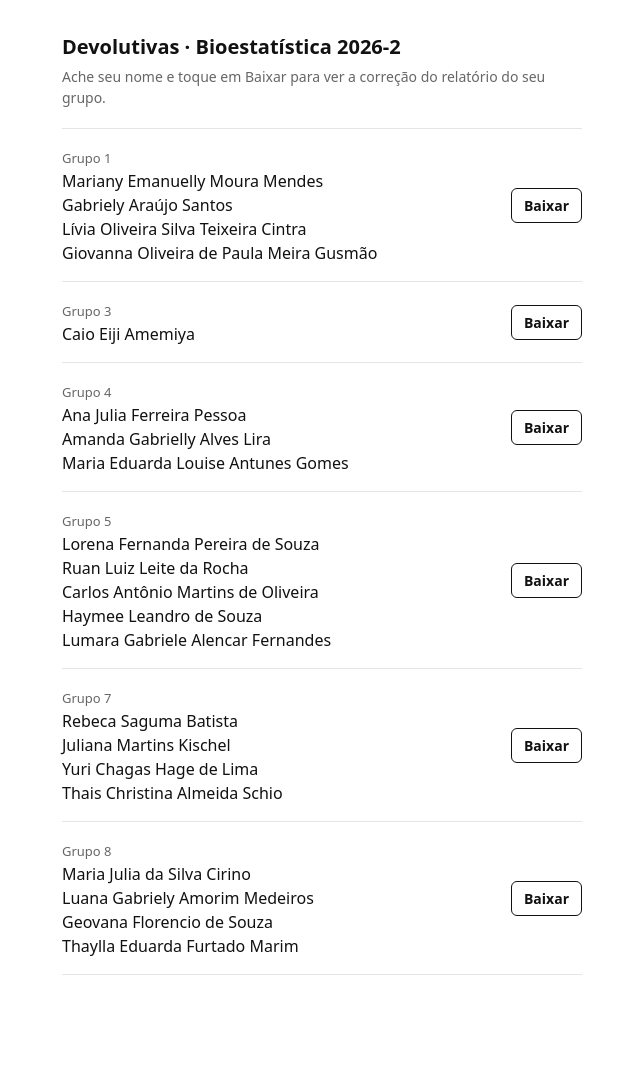
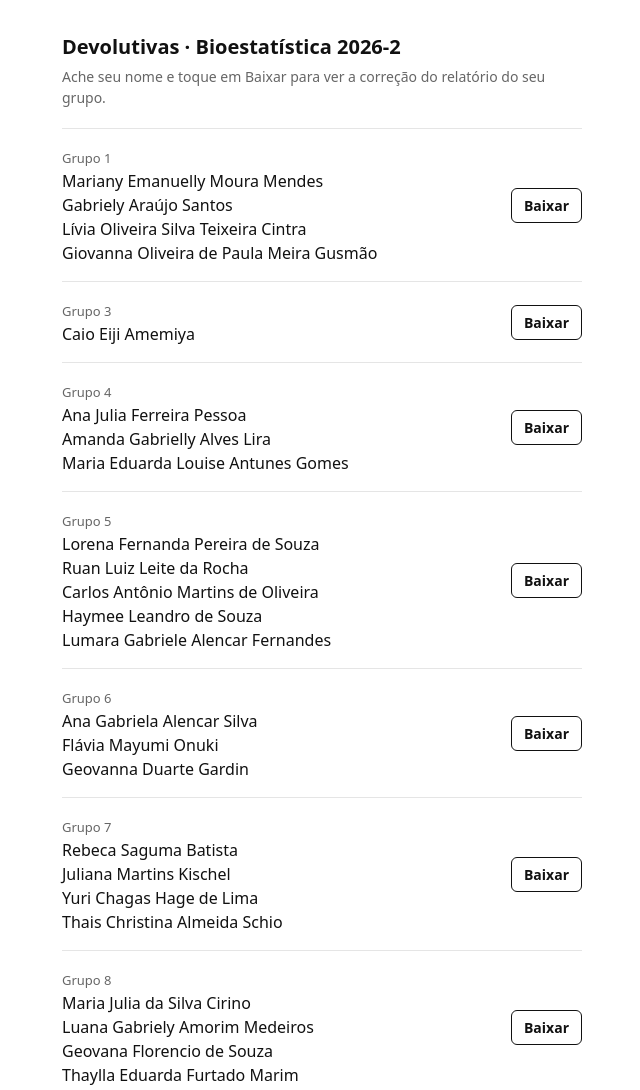
Before and after one commit to carlobenetti/bioestatistica-2026-2, a plain HTML site: page devolutivas/index.html in a window 1280 px wide. Shown: the top 1090 px of the page, without its empty margins (318-958 px from the left). Before the commit the page ends 1023 px from the top, so only its background shows below. Drawn offline with Linux system fonts and the light colour scheme.

Commit message:
Adiciona devolutiva do Grupo 6
Co-Authored-By: Claude Fable 5.1 <noreply@anthropic.com>

```diff
--- a/devolutivas/index.html
+++ b/devolutivas/index.html
@@ -62,6 +62,12 @@
       <span class="n">Haymee Leandro de Souza</span>
       <span class="n">Lumara Gabriele Alencar Fernandes</span></span>
     <span class="b">Baixar</span></a></li>
+  <li><a href="grupo-6.pdf" download="Grupo 6 - Devolutiva Bioestatística 2026-2.pdf">
+    <span><span class="g">Grupo 6</span>
+      <span class="n">Ana Gabriela Alencar Silva</span>
+      <span class="n">Flávia Mayumi Onuki</span>
+      <span class="n">Geovanna Duarte Gardin</span></span>
+    <span class="b">Baixar</span></a></li>
   <li><a href="grupo-7.pdf" download="Grupo 7 - Devolutiva Bioestatística 2026-2.pdf">
     <span><span class="g">Grupo 7</span>
       <span class="n">Rebeca Saguma Batista</span>
```
Also changed, not shown: 1 other file.
